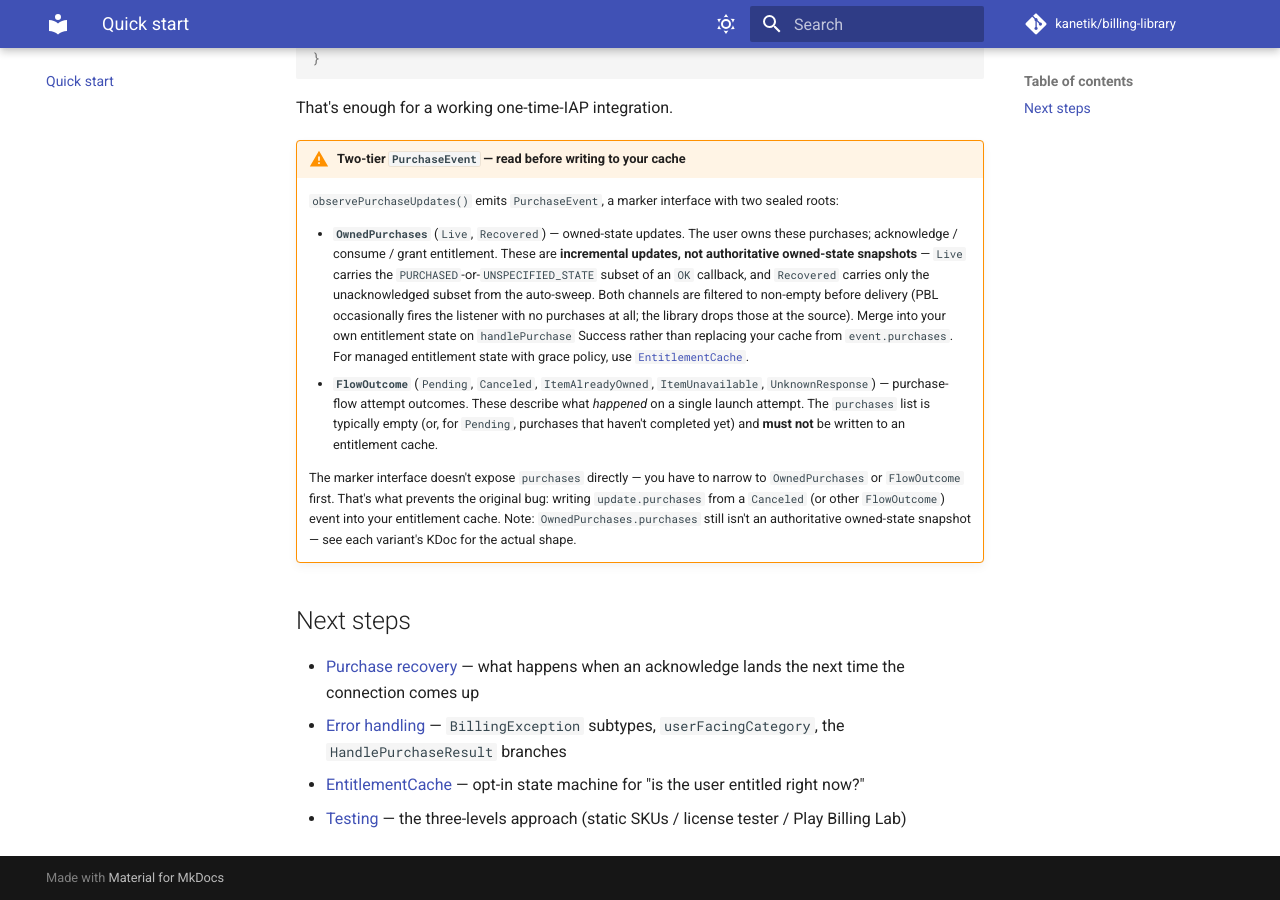
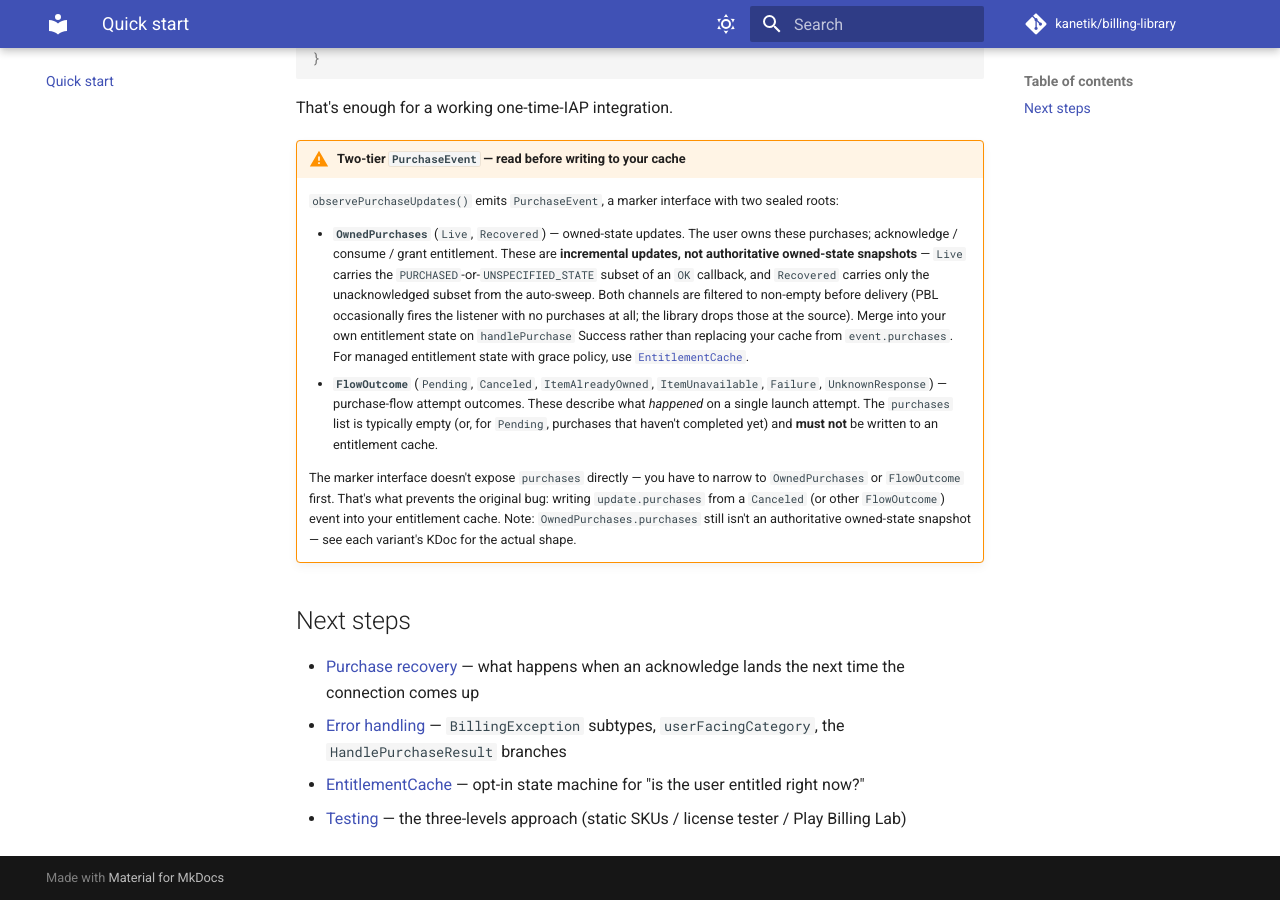
Before and after one commit to kanetik/billing-library, an MkDocs documentation site: the page built from docs/quick-start.md, in a window 1280 px wide and 900 px high, scrolled down 1709 px. Built offline with MkDocs 1.6.1 and Material for MkDocs 9.7.7, drawn with Linux system fonts in a browser that asks for light colours; comment, search, counter and statistics services are not loaded.

Commit message:
docs: list FlowOutcome.Failure in the warning callout's variant list
Copilot review caught that the two-tier PurchaseEvent warning callout
in docs/quick-start.md (and the same callout in README.md) listed
FlowOutcome variants but omitted Failure, even though the snippet
above each callout handles `is FlowOutcome.Failure ->`. Added Failure
to both lists so the parenthetical matches the sealed type and the
preceding snippet.

Co-Authored-By: Claude Opus 4.7 (1M context) <noreply@anthropic.com>

```diff
--- a/docs/quick-start.md
+++ b/docs/quick-start.md
@@ -88,7 +88,7 @@ That's enough for a working one-time-IAP integration.
     `observePurchaseUpdates()` emits `PurchaseEvent`, a marker interface with two sealed roots:
 
     - **`OwnedPurchases`** (`Live`, `Recovered`) — owned-state updates. The user owns these purchases; acknowledge / consume / grant entitlement. These are **incremental updates, not authoritative owned-state snapshots** — `Live` carries the `PURCHASED`-or-`UNSPECIFIED_STATE` subset of an `OK` callback, and `Recovered` carries only the unacknowledged subset from the auto-sweep. Both channels are filtered to non-empty before delivery (PBL occasionally fires the listener with no purchases at all; the library drops those at the source). Merge into your own entitlement state on `handlePurchase` Success rather than replacing your cache from `event.purchases`. For managed entitlement state with grace policy, use [`EntitlementCache`](guides/entitlement-cache.md).
-    - **`FlowOutcome`** (`Pending`, `Canceled`, `ItemAlreadyOwned`, `ItemUnavailable`, `UnknownResponse`) — purchase-flow attempt outcomes. These describe what *happened* on a single launch attempt. The `purchases` list is typically empty (or, for `Pending`, purchases that haven't completed yet) and **must not** be written to an entitlement cache.
+    - **`FlowOutcome`** (`Pending`, `Canceled`, `ItemAlreadyOwned`, `ItemUnavailable`, `Failure`, `UnknownResponse`) — purchase-flow attempt outcomes. These describe what *happened* on a single launch attempt. The `purchases` list is typically empty (or, for `Pending`, purchases that haven't completed yet) and **must not** be written to an entitlement cache.
 
     The marker interface doesn't expose `purchases` directly — you have to narrow to `OwnedPurchases` or `FlowOutcome` first. That's what prevents the original bug: writing `update.purchases` from a `Canceled` (or other `FlowOutcome`) event into your entitlement cache. Note: `OwnedPurchases.purchases` still isn't an authoritative owned-state snapshot — see each variant's KDoc for the actual shape.
 
```
Also changed, not shown: README.md (+1 -1 lines).
